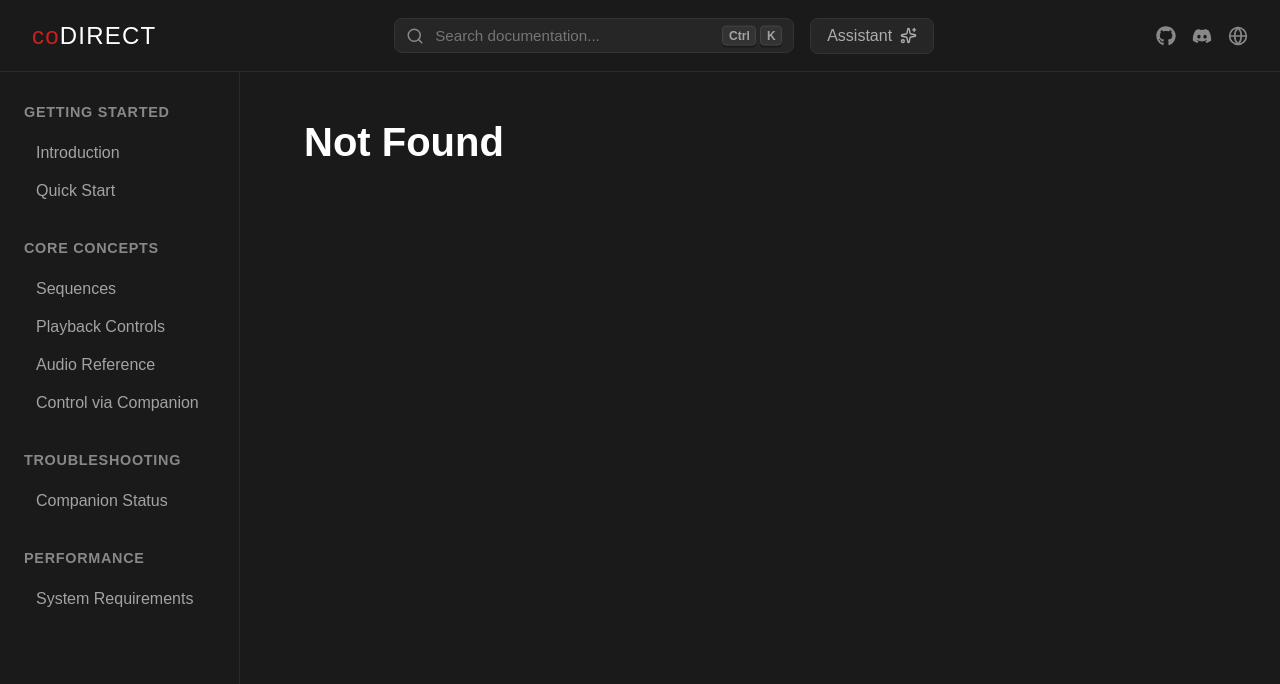
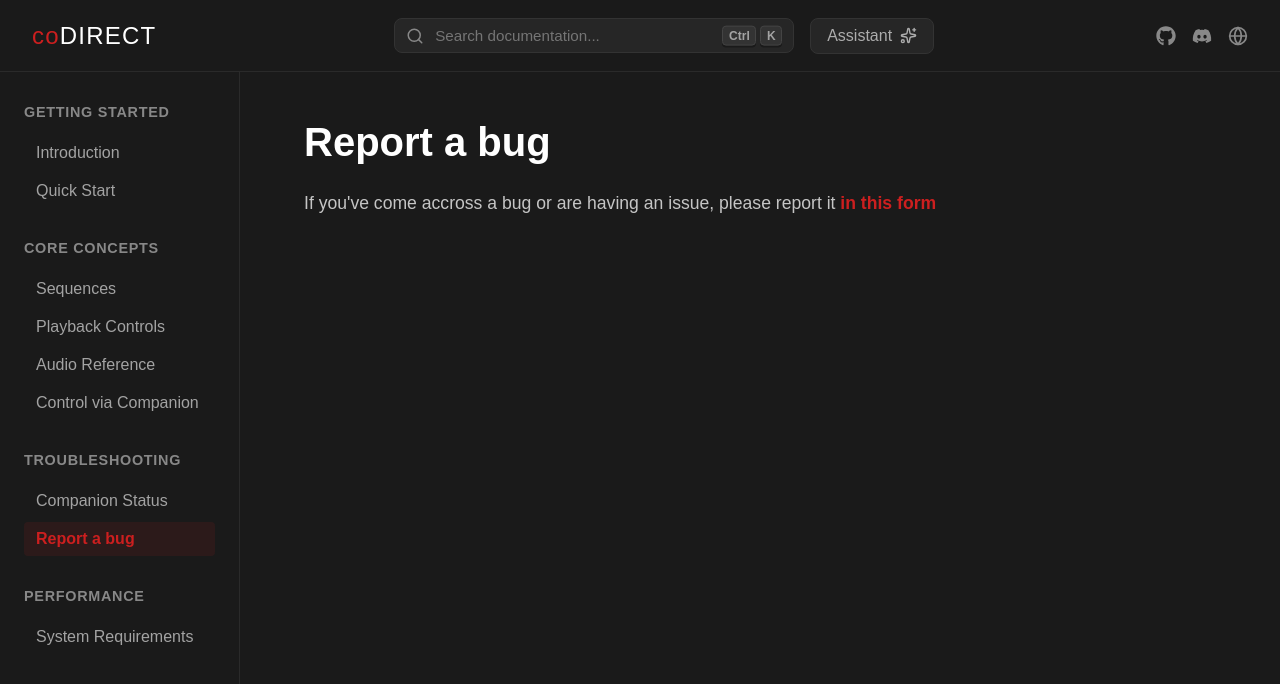
Before and after one commit to codirect/codirect-docs, a React (Vite) app: page /reportabug in a window 1280 px wide. Shown: the top 684 px of the page. Built offline with nearby package versions, Linux system fonts and the light colour scheme; a web font is replaced by a local one.

Commit message:
Added 'Report A Bug' page

```diff
--- a/src/App.jsx
+++ b/src/App.jsx
@@ -11,6 +11,7 @@ import SystemRequirements from './pages/SystemRequirements'
 import CompanionStatus from './pages/CompanionStatus'
 import ControlViaCompanion from './pages/ControlViaCompanion'
 import AssistantOverlay from './components/AssistantOverlay/AssistantOverlay'
+import ReportABug from './pages/ReportABug'
 
 function App() {
   const [showAiOverlay, setShowAiOverlay] = useState(false);
@@ -29,6 +30,7 @@ function App() {
             <Route path="/playbackcontrols" element={<PlaybackControls />} />
             <Route path="/controlviacompanion" element={<ControlViaCompanion />} />
             <Route path="/companionstatus" element={<CompanionStatus />} />
+            <Route path="/reportabug" element={<ReportABug />} />
             <Route path="/systemrequirements" element={<SystemRequirements />} />
             <Route path="*" element={<div className="main-content"><h1>Not Found</h1></div>} />
           </Routes>
--- a/src/components/Sidebar.jsx
+++ b/src/components/Sidebar.jsx
@@ -25,6 +25,7 @@ export default function Sidebar() {
         <h3>Troubleshooting</h3>
         <nav>
           <NavLink to="/companionstatus">Companion Status</NavLink>
+          <NavLink to="/reportabug">Report a bug</NavLink>
         </nav>
       </div>
 
--- a/src/data/searchIndex.json
+++ b/src/data/searchIndex.json
@@ -37,12 +37,18 @@
   },
   {
     "id": 7,
+    "title": "Report a bug",
+    "path": "/reportabug",
+    "content": "If you've come accross a bug or are having an issue, please report it in this form"
+  },
+  {
+    "id": 8,
     "title": "Sequences",
     "path": "/sequences",
     "content": "A sequence acts as an independent timeline container, housing a specific arrangement of tracks and automated triggers. To initialize a new sequence, click the + (plus) button in the Sequence Selector UI and enter a descriptive name. Reorder: Drag the handle up or down to rearrange the execution order. Rename: Click the pencil icon to modify the selected sequence name. Delete: Click the trash icon to permanently remove the sequence and its associated timeline content."
   },
   {
-    "id": 8,
+    "id": 9,
     "title": "System Requirements",
     "path": "/systemrequirements",
     "content": "For an optimal experience, make sure your environment meets the following baseline requirements. Intel i5 11Gen | AMD Ryzen 5 5600 | Apple M1 Chromium based browser (Helium, Google Chrome, Edge) Internet Connection"
--- /dev/null
+++ b/src/pages/ReportABug.jsx
@@ -0,0 +1,12 @@
+import React from 'react'
+
+function ReportABug() {
+  return (
+    <div className='main-content'>
+      <h1>Report a bug</h1>
+      <p>If you've come accross a bug or are having an issue, please report it <a href='https://tally.so/r/rjgEeR' target='_blank' className='link'>in this form</a></p>
+    </div>
+  )
+}
+
+export default ReportABug
```
